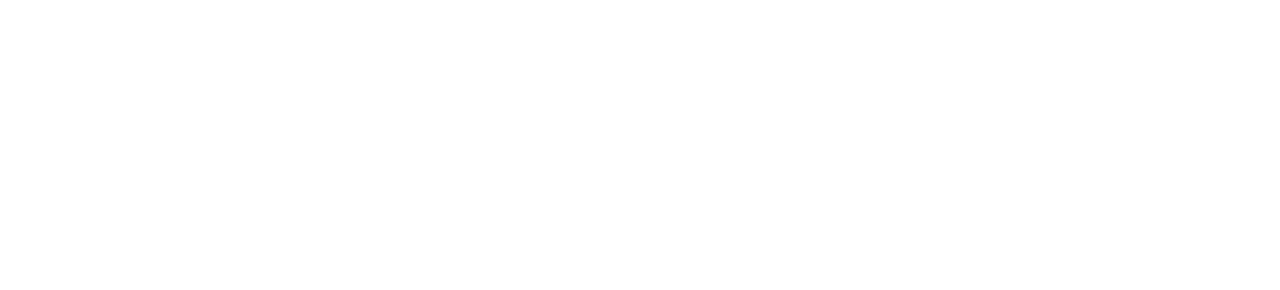
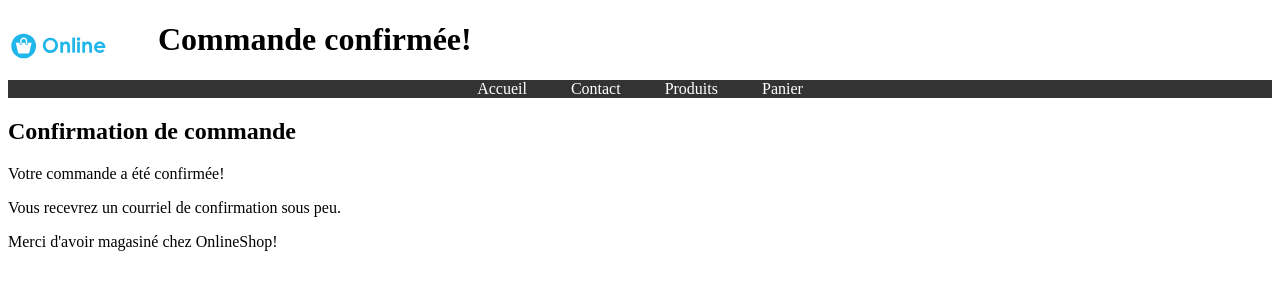
Before and after one commit to nahodura/IFT1005, a plain HTML site: page IFT1005/html/confirmation.html in a window 1280 px wide. Drawn offline with Linux system fonts and the light colour scheme.

Commit message:
Page commande confirmé

```diff
--- a/IFT1005/html/confirmation.html
+++ b/IFT1005/html/confirmation.html
@@ -3,8 +3,28 @@
 <head>
   <meta charset="UTF-8">
   <title>OnlineShop - Confirmation</title>
+  <link rel="stylesheet" href="/IFT1005/css/style.css">
 </head>
 <body>
 <!-- TODO -->
+
+<h1>
+  <img src="/IFT1005/assets/img/logo.svg" alt="Logo de OnlineShop" style="float:left;width:150px;height:50px;">
+  Commande confirmée!</h1>
+
+  <nav>
+    <a href="index.html">Accueil</a>
+    <a href="contact.html">Contact</a>
+    <a href="products.html">Produits</a>
+    <a href="shopping-cart.html">Panier</a>
+  </nav>
+
+  <main>
+    <h2>Confirmation de commande</h2>
+    <p> Votre commande a été confirmée! </p>
+    <p> Vous recevrez un courriel de confirmation sous peu. </p>
+    <p> Merci d'avoir magasiné chez OnlineShop! </p>
+  </main>
+
 </body>
 </html>
```
